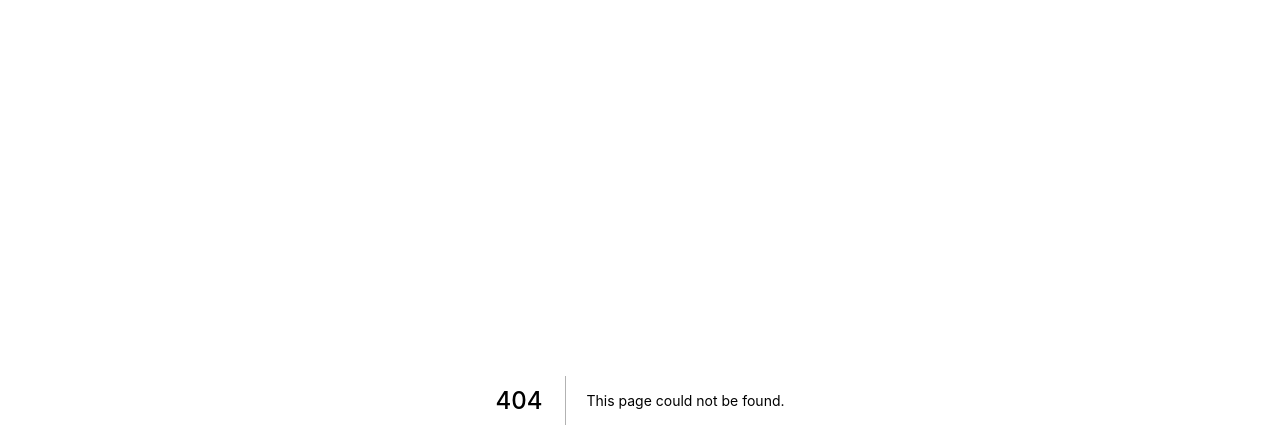
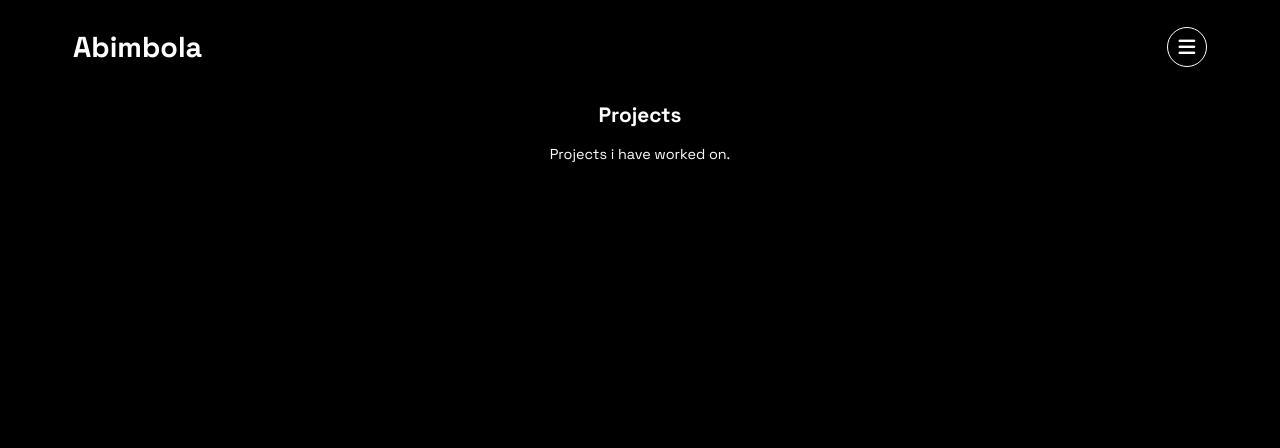
Before and after one commit to bimbowande/portfolio_me, a Next.js app: page /project in a window 1280 px wide. Before the commit this address had no page. Shown: the top 448 px of the page. Built offline with nearby package versions, Linux system fonts and the light colour scheme.

Commit message:
last push

```diff
--- /dev/null
+++ b/common/Project/styles.tsx
@@ -0,0 +1,11 @@
+import styled from "styled-components";
+
+export const PageHeader = styled.h2`
+    font-size:1.3rem;
+    text-align:center;'
+`
+
+export const PageContent = styled.p`
+   text-align:center;
+   font-size:.9rem;
+`
--- a/components/Menu/Style.tsx
+++ b/components/Menu/Style.tsx
@@ -31,7 +31,6 @@ export const MenuDivisionTwo = styled.div`
     @media ${devices?.mobile}{
         flex-direction:column-reverse;
     }
-
 `
 
 export const SectionOne = styled.div `
@@ -81,7 +80,6 @@ export const MenuLink = styled.a`
         font-size:1.4rem;
         text-align:center;
     }
-
 `
 
 export const MenuIcon = styled.i`
@@ -112,7 +110,7 @@ export const MenuSocialLink = styled.div`
     gap:2rem;
 
     @media ${devices?.mobile}{
-        display:none
+        display:none;
     }
 `
 
@@ -129,6 +127,6 @@ export const NavClose = styled.i`
     color:${colorvar?.greenColor};
 
     @media ${devices?.mobile}{
-        font-size:1.8rem
+        font-size:1.8rem;
     }
 `
--- a/pages/index.tsx
+++ b/pages/index.tsx
@@ -14,7 +14,6 @@ const Home: NextPage = () => {
        <SectionContainer className={home.home_container}>
           <SocialMediaDesktop/>
           <IntroductionText title={Manifest?.personalInfo?.title} text={Manifest?.personalInfo?.summary}/>
-
        </SectionContainer>
     </Layout>
   )
--- /dev/null
+++ b/pages/project.tsx
@@ -0,0 +1,17 @@
+import type { NextPage } from 'next'
+import React from 'react'
+import { PageContent, PageHeader } from '../common/Project/styles'
+import { Layout } from '../components/Layout/Layout'
+
+ const Project: NextPage = () => {
+  return (
+    <Layout>
+        <div>
+          <PageHeader>Projects</PageHeader>
+          <PageContent>Projects i have worked on.</PageContent>
+        </div>
+    </Layout>
+  )
+}
+
+export default Project
```
Also changed, not shown: components/ProjectCard/ProjectCard.tsx (added, +27 -0 lines).
